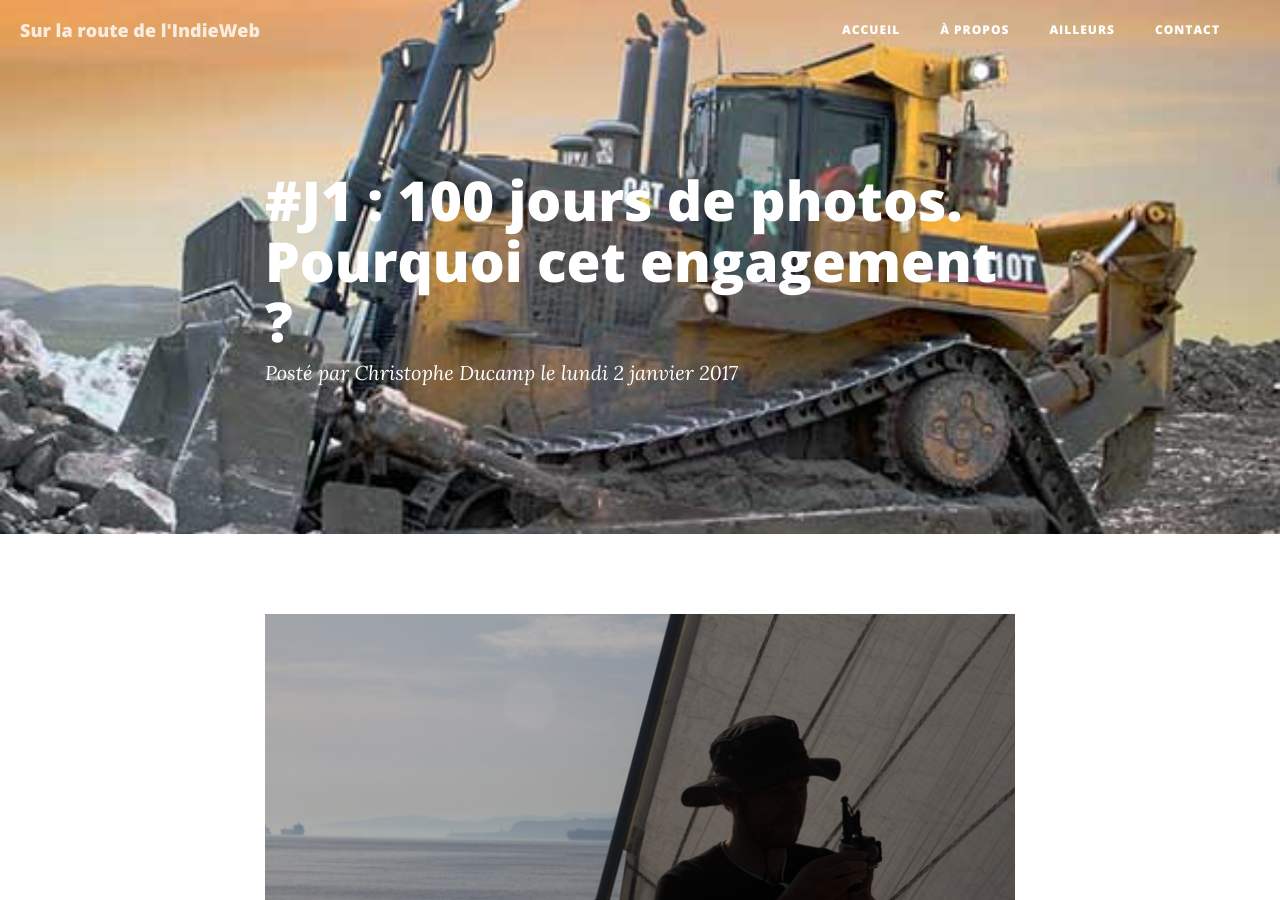
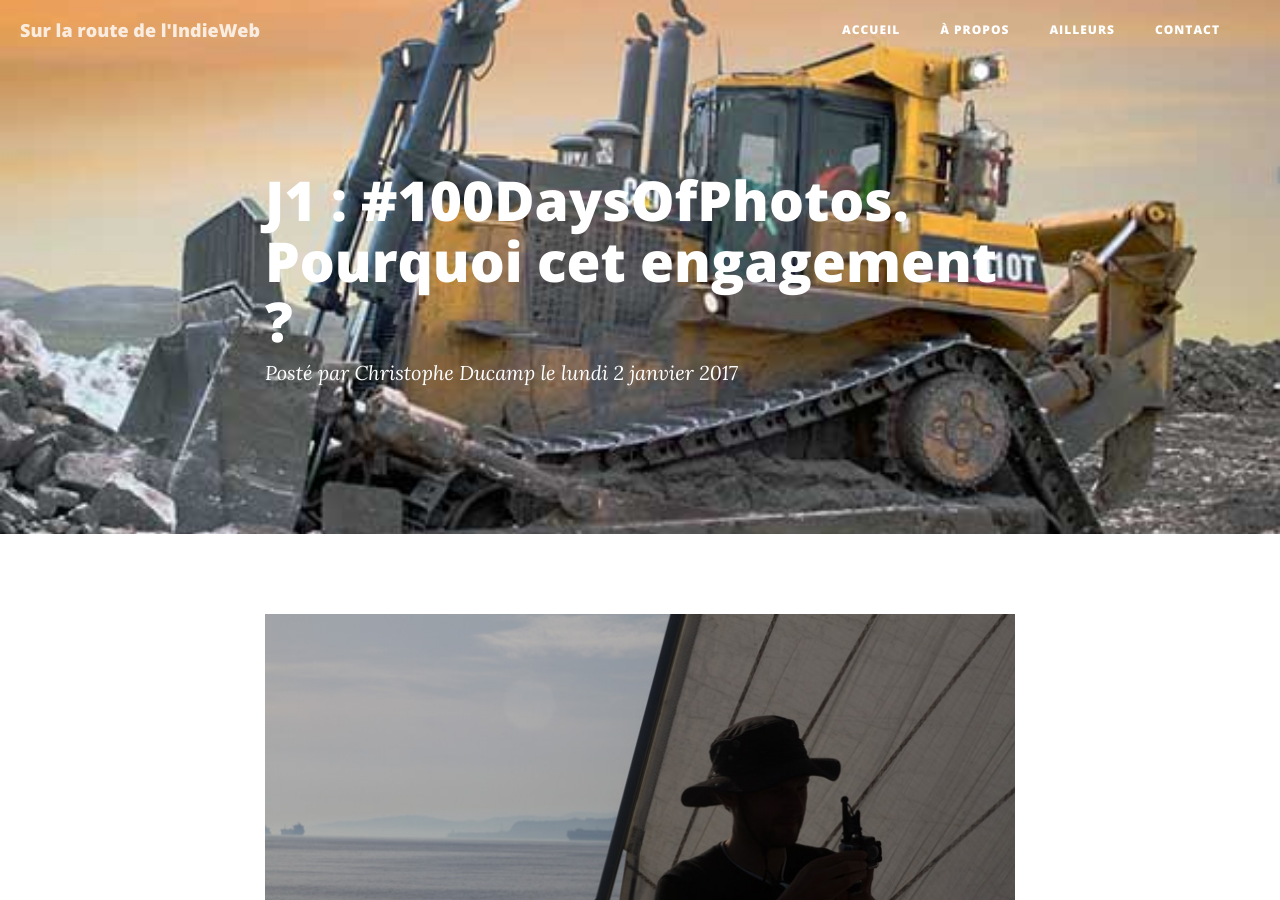
Before and after one commit to ChristopheDucamp/xtof-clean-blog, a Jekyll site: the page built from _posts/2017-01-02-100daysofphoto-pourquoi.markdown, in a window 1280 px wide and 900 px high. Built offline with Jekyll 4.4.1, drawn with Linux system fonts in a browser that asks for light colours; nearby versions of some CDN libraries; comment, search, counter and statistics services are not loaded.

Commit message:
Updated 100daysofphoto Pourquoi

```diff
--- a/_posts/2017-01-02-100daysofphoto-pourquoi.markdown
+++ b/_posts/2017-01-02-100daysofphoto-pourquoi.markdown
@@ -1,5 +1,5 @@
 ---
-title: "#J1 : 100 jours de photos. Pourquoi cet engagement ?"
+title: 'J1 : #100DaysOfPhotos. Pourquoi cet engagement ?'
 date: 2017-01-02 01:14:00 +01:00
 tags:
 - 100daysofphoto
```
